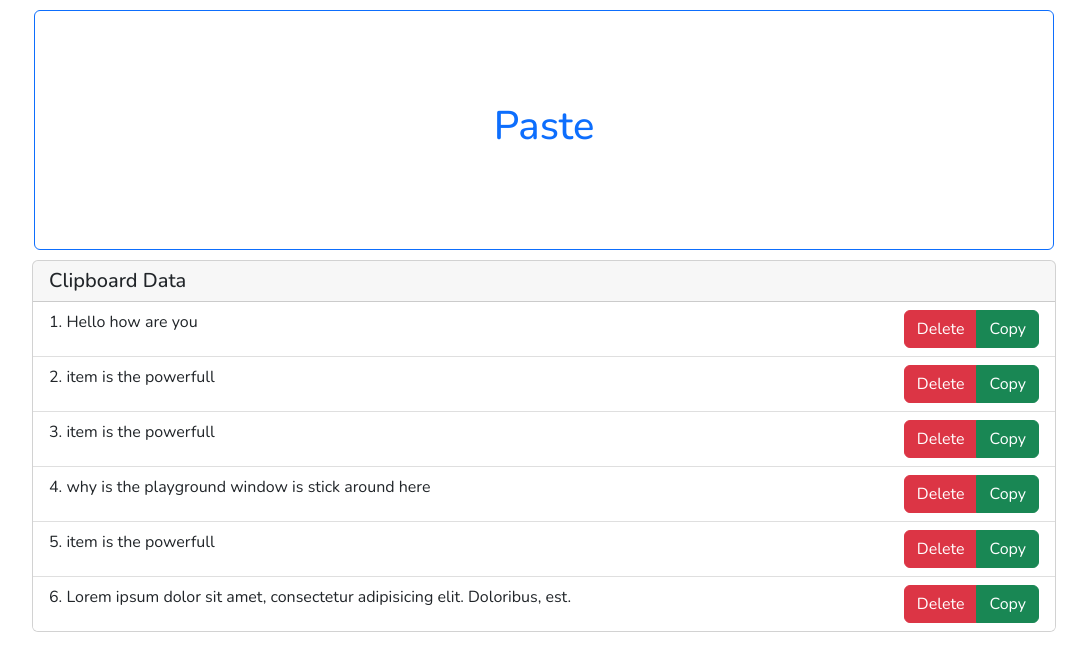
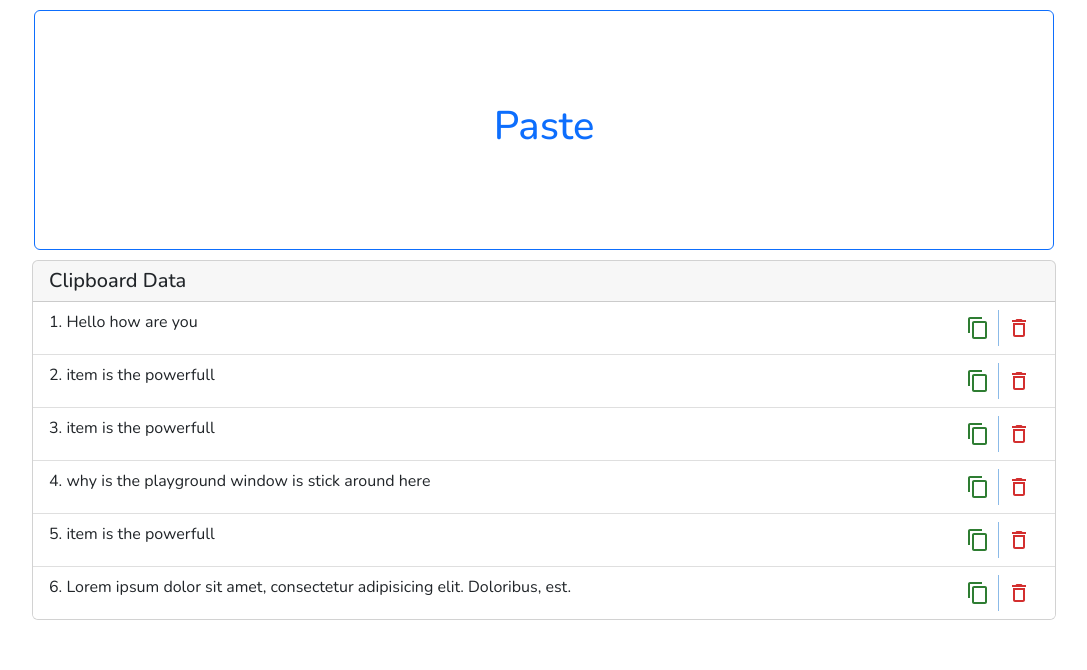
Before and after one commit to utkarshofficial/TextHelper, a React (Create React App) app: page / in a window 1280 px wide. Shown: the top 670 px of the page, without its empty margins (96-1183 px from the left). Built offline with nearby package versions, Linux system fonts and the light colour scheme.

Commit message:
copy and delete button icon added

```diff
--- a/src/comonents/Data.jsx
+++ b/src/comonents/Data.jsx
@@ -1,35 +1,40 @@
 import React from "react";
 import { CopyToClipboard } from "react-copy-to-clipboard";
+import ContentCopyIcon from "@mui/icons-material/ContentCopy";
+import DeleteOutlineIcon from "@mui/icons-material/DeleteOutline";
+import { Button,ButtonGroup } from "@mui/material";
 
-function Data({ data, removeDataItem, index, showToast}) {
+function Data({ data, removeDataItem, index, showToast }) {
+  const DeleteBtn = (
+    <Button
+      onClick={() => {
+        removeDataItem(index);
+      }}
+    >
+      <DeleteOutlineIcon color="error"/>
+    </Button>
+  );
 
+  const CopyBtn = (
+    <CopyToClipboard text={data} onCopy={showToast}>
+      <Button
+        onClick={() => {
+          showToast();
+        }}
+      >
+        <ContentCopyIcon color="success" />
+      </Button>
+    </CopyToClipboard>
+  );
 
   return (
     <li className="list-group-item textAndBtn">
       <div className="text-item">{data}</div>
 
-      <div className="group-btns">
-        <div
-          className="btn-group"
-          role="group"
-          aria-label="Basic mixed styles example"
-        >
-          <button
-            type="button"
-            className="btn btn-danger"
-            onClick={() => {
-              removeDataItem(index);
-            }}
-          >
-            Delete
-          </button>
-          <CopyToClipboard text={data} onCopy={showToast}>
-            <button type="button" className="btn btn-success" onClick={()=>{showToast()}}>
-              Copy
-            </button>
-          </CopyToClipboard>
-        </div>
-      </div>
+      <ButtonGroup variant="text" aria-label="text button group">
+          {CopyBtn}
+          {DeleteBtn}
+      </ButtonGroup>
     </li>
   );
 }
--- a/src/comonents/Paste.scss
+++ b/src/comonents/Paste.scss
@@ -19,12 +19,3 @@
          100%;
     }
 }
-
-.footer{
- position:fixed;
-  left: 0;
-  bottom: 0;
-  width: 100%;
-  color: white;
-  text-align: center;
-}
```
